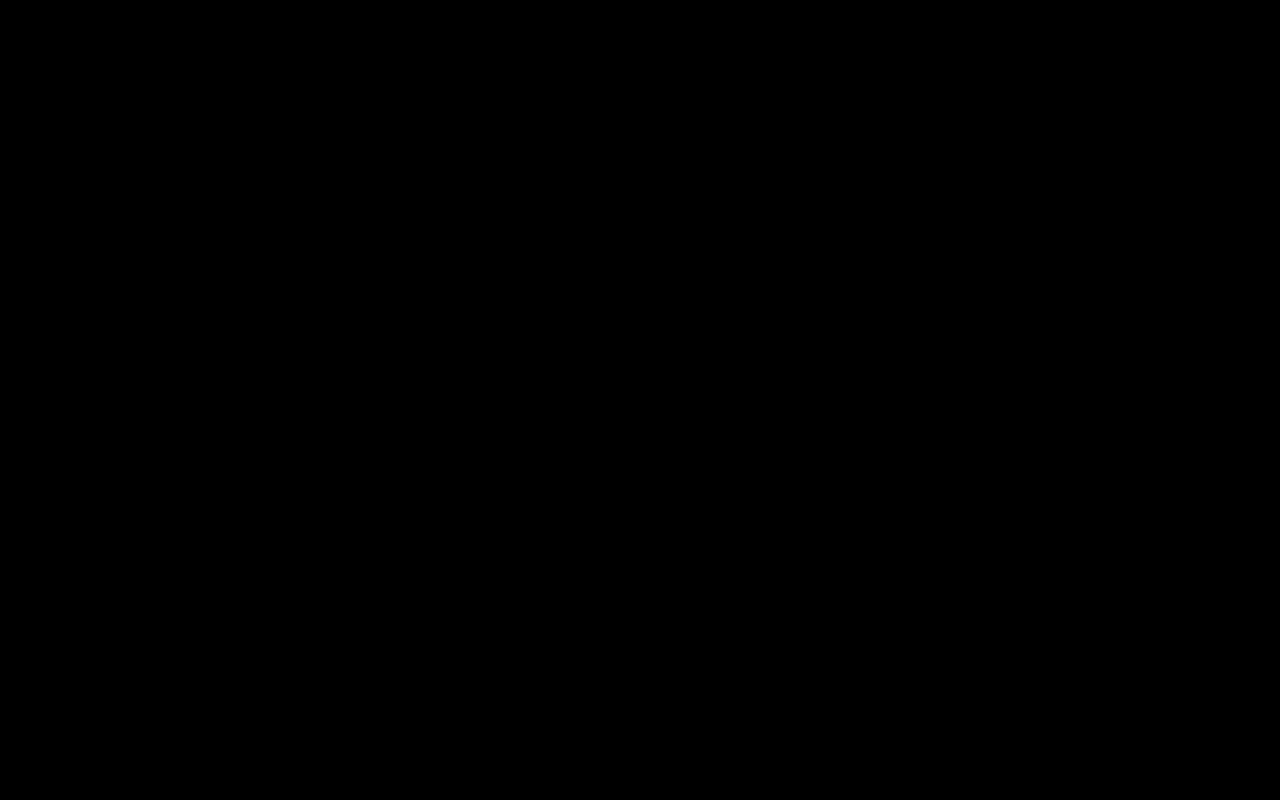
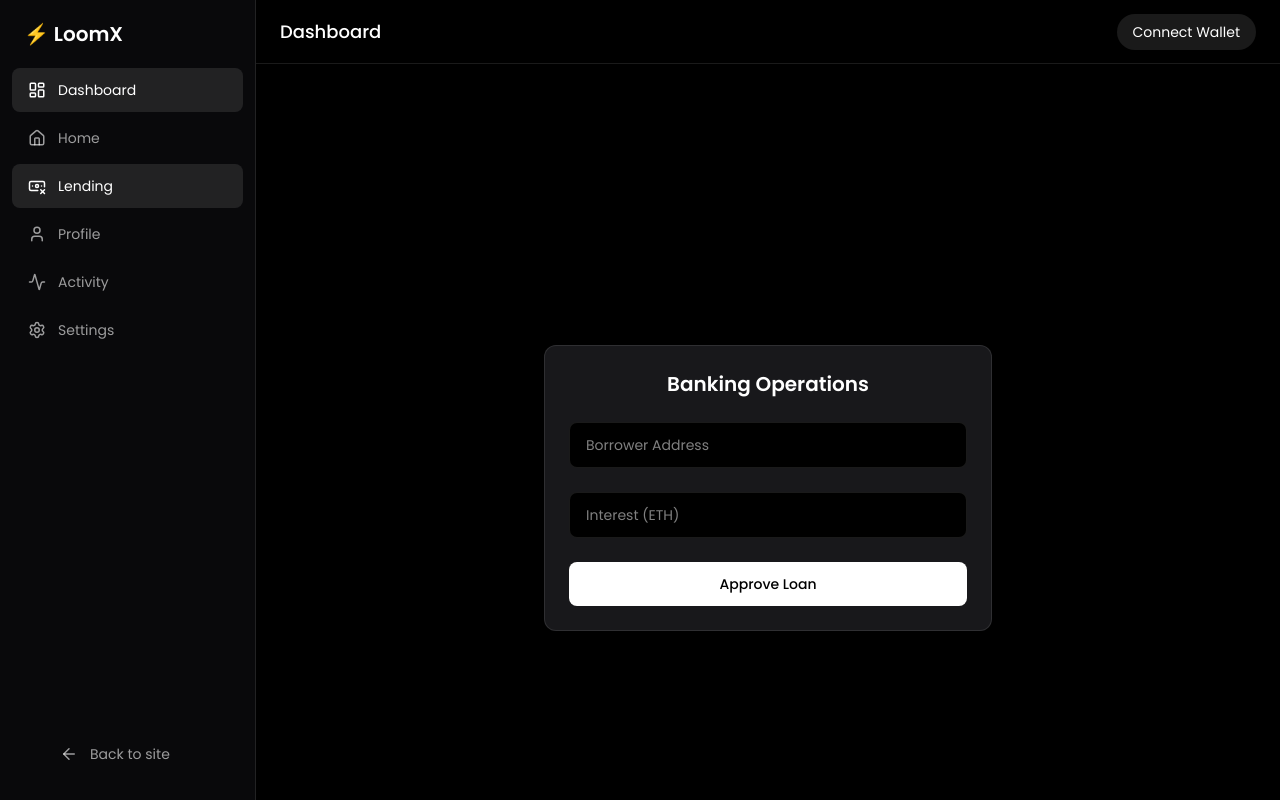
Before and after one commit to Prashanthsyntax/LoomX, a React (Vite) app in the folder client/: page /dashboard/banking-op in a window 1280 px wide. Before the commit this address had no page. Built offline with nearby package versions, Linux system fonts and the light colour scheme; sample sign-in values are in the browser's storage.

Commit message:
added Banking Operations

```diff
--- a/client/src/App.tsx
+++ b/client/src/App.tsx
@@ -14,6 +14,7 @@ import AuthPage from "./pages/auth/AuthPage";
 
 import { AuthProvider } from "./auth/AuthProvider";
 import ProtectedRoute from "./auth/ProtectedRoute";
+import BankingOp from "./pages/dashboard/BankingOp";
 
 export default function App() {
   return (
@@ -37,6 +38,7 @@ export default function App() {
         >
           <Route path="/dashboard" element={<DashboardHome />} />
           <Route path="/dashboard/home" element={<Home />} />
+          <Route path="/dashboard/banking-op" element={<BankingOp />} />
           <Route path="/dashboard/profile" element={<Profile />} />
           <Route path="/dashboard/activity" element={<Activity />} />
           <Route path="/dashboard/settings" element={<Settings />} />
--- a/client/src/components/dashboard/Sidebar.tsx
+++ b/client/src/components/dashboard/Sidebar.tsx
@@ -6,11 +6,13 @@ import {
   Activity,
   Settings,
   ArrowLeft,
+  BanknoteXIcon,
 } from "lucide-react";
 
 const links = [
   { name: "Dashboard", path: "/dashboard", icon: LayoutDashboard },
   { name: "Home", path: "/dashboard/home", icon: Home },
+  { name: "Lending", path: "/dashboard/banking-op", icon: BanknoteXIcon },
   { name: "Profile", path: "/dashboard/profile", icon: User },
   { name: "Activity", path: "/dashboard/activity", icon: Activity },
   { name: "Settings", path: "/dashboard/settings", icon: Settings },
--- /dev/null
+++ b/client/src/pages/dashboard/BankingOp.tsx
@@ -0,0 +1,77 @@
+import { useState } from "react";
+
+export default function BankingOp() {
+  const [borrower, setBorrower] = useState("");
+  const [interest, setInterest] = useState("");
+  const [loading, setLoading] = useState(false);
+  const [message, setMessage] = useState("");
+
+  const approveLoan = async () => {
+    if (!borrower || !interest) {
+      setMessage("⚠️ Fill all fields");
+      return;
+    }
+
+    try {
+      setLoading(true);
+      setMessage("");
+
+      const res = await fetch("http://localhost:5000/api/loan/approve-loan", {
+        method: "POST",
+        headers: { "Content-Type": "application/json" },
+        body: JSON.stringify({
+          borrower,
+          interest,
+        }),
+      });
+
+      const data = await res.json();
+
+      if (!res.ok) throw new Error(data.error);
+
+      setMessage("Loan approved successfully");
+    } catch (err) {
+      setMessage(`${err instanceof Error ? err.message : String(err)}`);
+    } finally {
+      setLoading(false);
+    }
+  };
+
+  return (
+    <div className="min-h-screen bg-black text-white flex items-center justify-center">
+      <div className="w-full max-w-md bg-zinc-900 border border-white/10 rounded-xl p-6 space-y-6">
+        <h1 className="text-xl font-semibold text-center">
+          Banking Operations
+        </h1>
+
+        <input
+          type="text"
+          placeholder="Borrower Address"
+          value={borrower}
+          onChange={(e) => setBorrower(e.target.value)}
+          className="w-full px-4 py-3 rounded-lg bg-black border border-white/10 focus:outline-none focus:border-white/30"
+        />
+
+        <input
+          type="text"
+          placeholder="Interest (ETH)"
+          value={interest}
+          onChange={(e) => setInterest(e.target.value)}
+          className="w-full px-4 py-3 rounded-lg bg-black border border-white/10 focus:outline-none focus:border-white/30"
+        />
+
+        <button
+          onClick={approveLoan}
+          disabled={loading}
+          className="w-full py-3 rounded-lg bg-white text-black font-medium hover:bg-white/90 transition disabled:opacity-50"
+        >
+          {loading ? "Processing..." : "Approve Loan"}
+        </button>
+
+        {message && (
+          <p className="text-center text-sm text-white/70">{message}</p>
+        )}
+      </div>
+    </div>
+  );
+}
```
